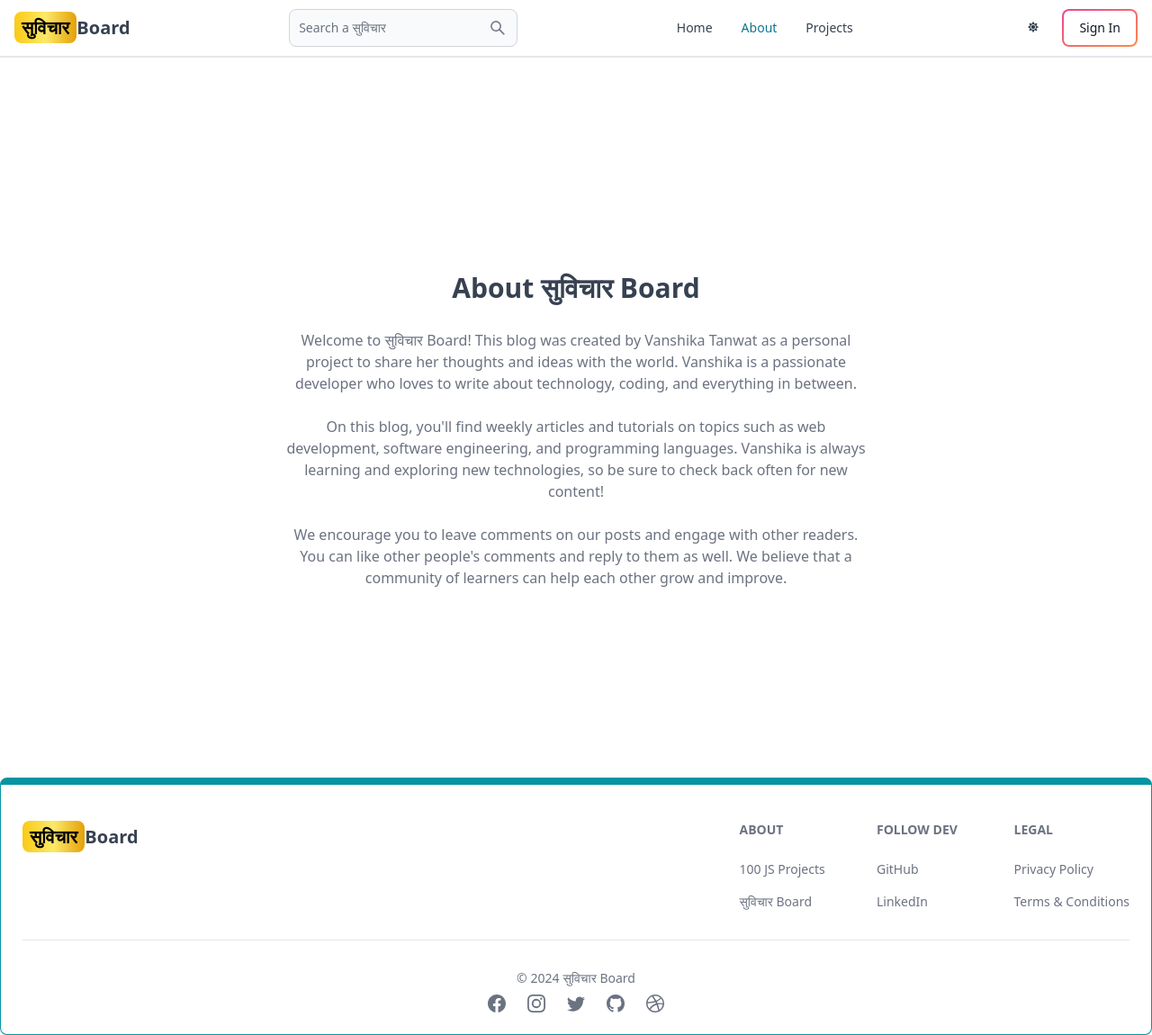
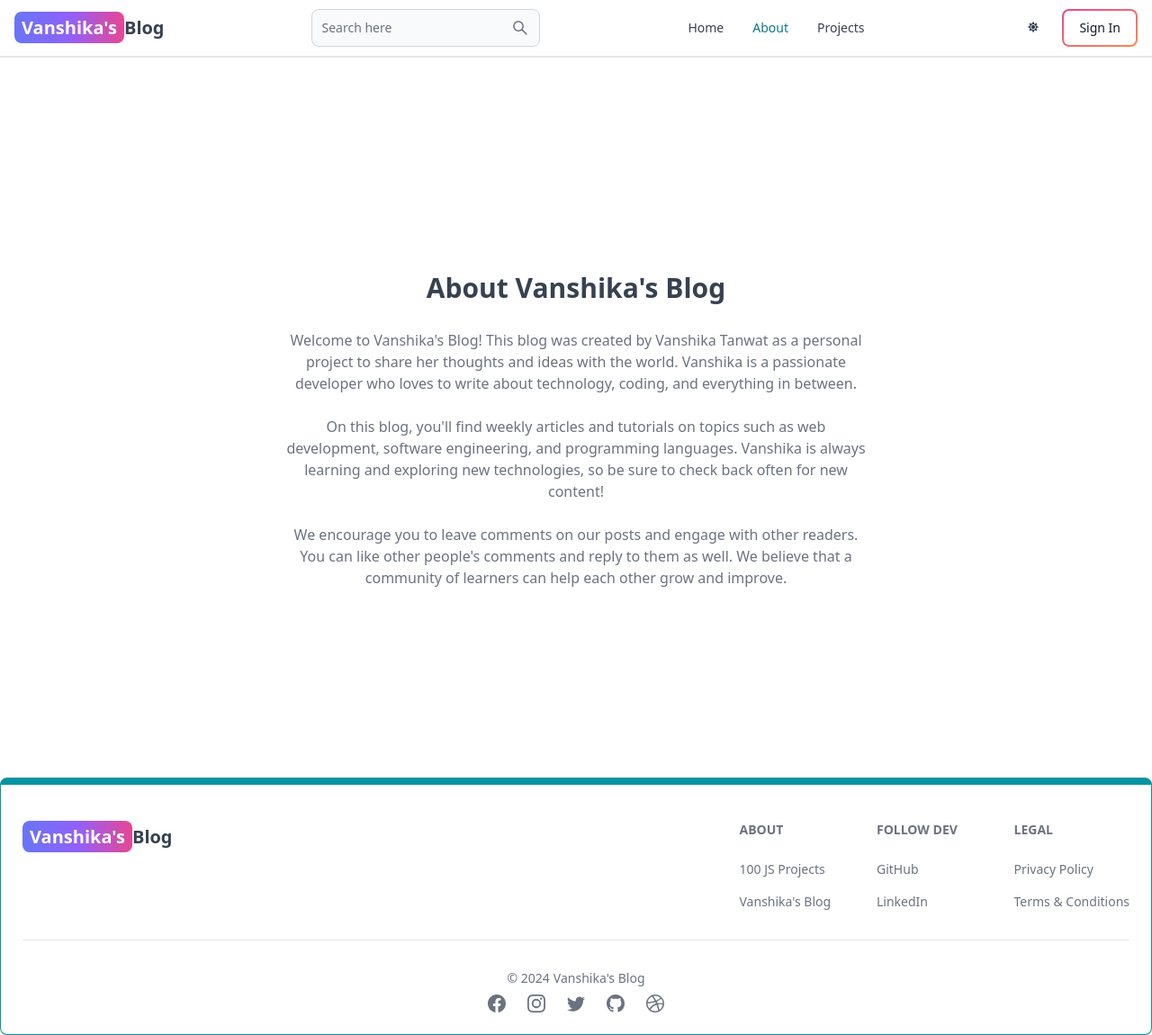
Before and after one commit to Vanshika-Tanwar/MERN-BLOG, a React (Vite) app in the folder client/: page /about in a window 1280 px wide. Shown: the whole page at 90% size. Built offline with nearby package versions, Linux system fonts and the light colour scheme; no server answers.

Commit message:
Additional Changes

```diff
--- a/client/src/components/Footer.jsx
+++ b/client/src/components/Footer.jsx
@@ -8,8 +8,8 @@
         <div className="grid w-full justify-between sm:flex md:grid-cols-1">
             <div className="mt-5">
         <Link to="/" className='self-center whitespace-nowrap text-lg sm:text-xl font-semibold dark:text-white'>
-        <span className='px-2 py-1 bg-gradient-to-r from-yellow-300 via-yellow-200 to-yellow-400 rounded-lg text-black font-semibold'>सुविचार</span>
-        Board
+        <span className='px-2 py-1 bg-gradient-to-r from-indigo-500 via-purple-500 to-pink-500 rounded-lg text-white font-semibold'>Vanshika's</span>
+        Blog
       </Link>
             </div>
             <div className="grid grid-cols-2 gap-8 mt-4 sm:grid-cols-3 sm:gap-6">
@@ -20,7 +20,7 @@
                   100 JS Projects
                 </Footer.Link>
                 <Footer.Link href='/about' target="_blank" rel="noopener noreferrer">
-                सुविचार Board
+                Vanshika's Blog
                 </Footer.Link>
               </Footer.LinkGroup>
               </div>
@@ -52,7 +52,7 @@
         <div className="w-full sm-flec sm:items-center sm:justify-between">
           <Footer.Copyright
           href="#"
-          by="सुविचार Board"
+          by="Vanshika's Blog"
           year={new Date().getFullYear()}/>
            <div className="flex gap-6 sm:mt-2 mt-4 sm:justify-center">
             <Footer.Icon href='#' icon={BsFacebook}/>
--- a/client/src/components/Header.jsx
+++ b/client/src/components/Header.jsx
@@ -51,13 +51,13 @@
   return (
     <Navbar className='border-b-2'>
       <Link to="/" className='self-center whitespace-nowrap text-sm sm:text-xl font-semibold dark:text-white'>
-        <span className='px-2 py-1 bg-gradient-to-r from-yellow-300 via-yellow-200 to-yellow-400 rounded-lg text-black font-semibold'>सुविचार</span>
-        Board
+        <span className='px-2 py-1 bg-gradient-to-r from-indigo-500 via-purple-500 to-pink-500 rounded-lg text-white font-semibold'>Vanshika's</span>
+        Blog
       </Link>
       <form onSubmit={handleSubmit}>
         <TextInput
         type = 'text'
-        placeholder = 'Search a सुविचार'
+        placeholder = 'Search here'
         rightIcon = {AiOutlineSearch}
         className='hidden lg:inline'
         value={searchTerm}
--- a/client/src/pages/About.jsx
+++ b/client/src/pages/About.jsx
@@ -4,11 +4,11 @@
       <div className='max-w-2xl mx-auto p-3 text-center'>
         <div>
           <h1 className='text-3xl font font-semibold text-center my-7'>
-            About सुविचार Board
+            About Vanshika's Blog
           </h1>
           <div className='text-md text-gray-500 flex flex-col gap-6'>
             <p>
-              Welcome to सुविचार Board! This blog was created by Vanshika Tanwat
+              Welcome to Vanshika's Blog! This blog was created by Vanshika Tanwat
               as a personal project to share her thoughts and ideas with the
               world. Vanshika is a passionate developer who loves to write about
               technology, coding, and everything in between.
--- a/client/src/pages/Home.jsx
+++ b/client/src/pages/Home.jsx
@@ -17,7 +17,7 @@
   return (
     <div>
       <div className='flex flex-col gap-6 p-28 px-3 max-w-6xl mx-auto '>
-        <h1 className='text-3xl font-bold lg:text-6xl'>Welcome to सुविचार Board</h1>
+        <h1 className='text-3xl font-bold lg:text-6xl'>Welcome to Vanshika's Blog</h1>
         <p className='text-gray-500 text-xs sm:text-sm'>
           Here you'll find a variety of articles and tutorials on topics such as
           web development, software engineering, and programming languages.
```
